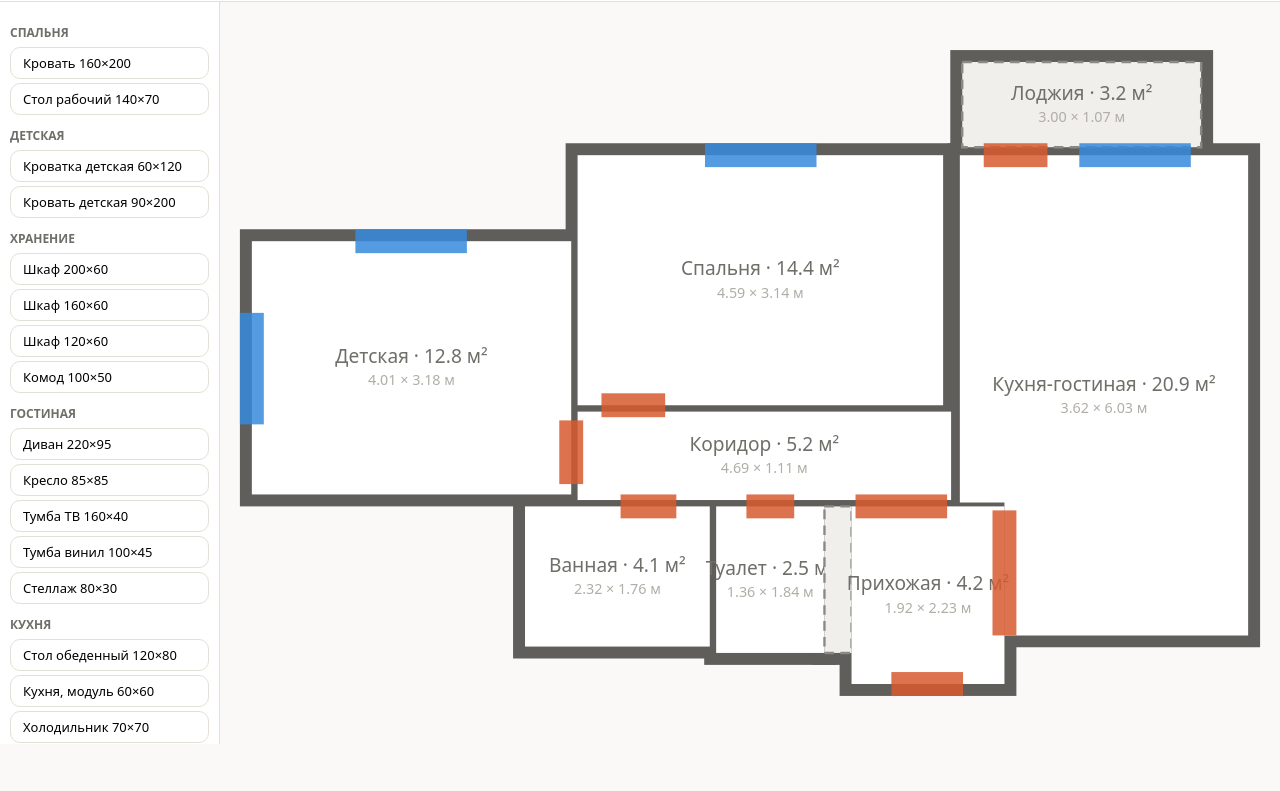
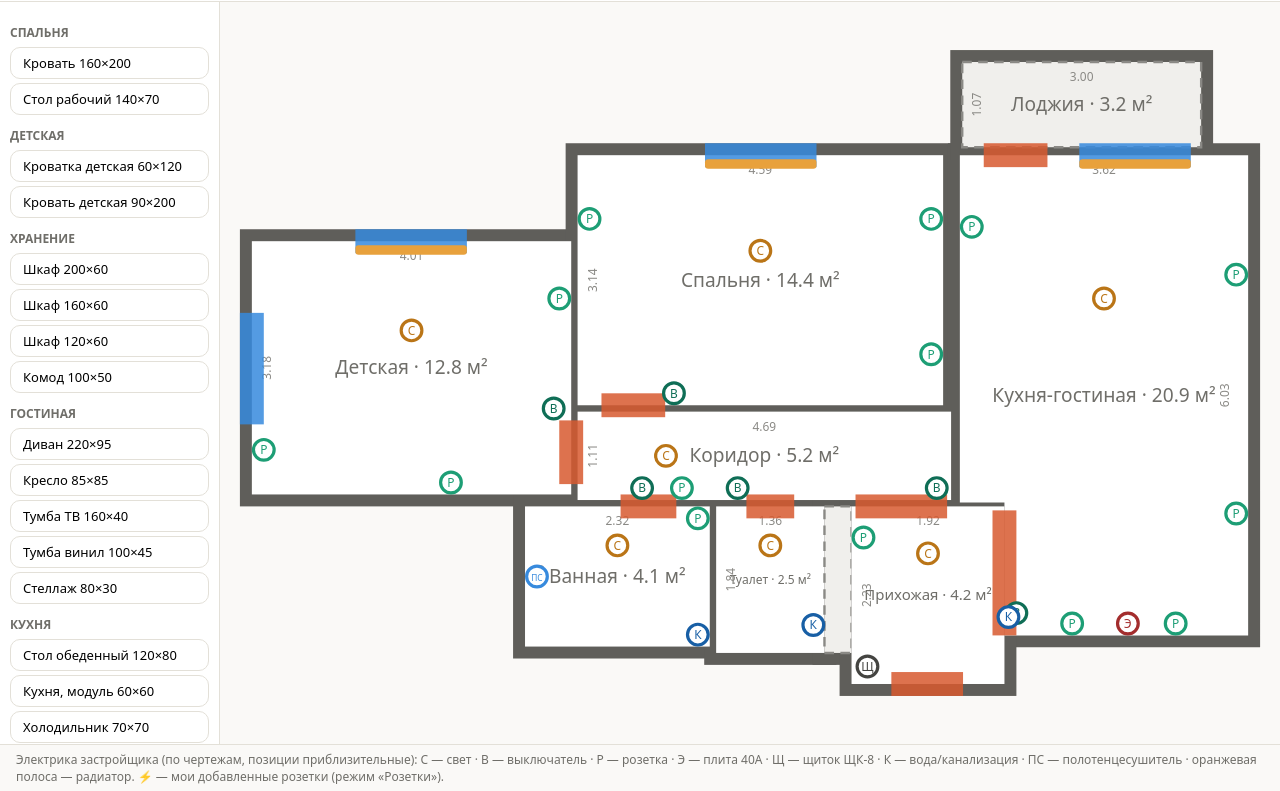
Before and after one commit to sankaaa62/DesignProject, a website with bundled scripts: page planner.html in a window 1280 px wide. Shown: the part 51-842 px from the top of the page. Before the commit the page ends 800 px from the top, so only its background shows below. Built offline with nearby package versions, Linux system fonts and the light colour scheme.

Commit message:
Размеры вдоль стен, слой электрики и коммуникаций по чертежам, легенда

```diff
--- a/data/apartment.json
+++ b/data/apartment.json
@@ -2,7 +2,7 @@
   "meta": {
     "units": "mm",
     "source": "План из выписки ЕГРН + выписка из техплана (кв. 104)",
-    "note": "Габариты помещений по размерам на плане. Кухня Г-образная: юго-западный угол (560×1670) занят прихожей, граница — открытый проём (пунктир 1,67 на плане). Толщины стен и позиции дверей/окон приблизительные — уточнить обмерами."
+    "note": "Габариты помещений по размерам на плане. Кухня Г-образная: юго-западный угол (560×1670) занят прихожей, граница — открытый проём (пунктир 1,67 на плане). Толщины стен, позиции дверей/окон и точки электрики/коммуникаций приблизительные (по чертежам застройщика) — уточнить обмерами."
   },
   "rooms": [
     { "id": "detskaya",   "name": "Детская",        "area": 12.8, "x": 0,    "y": 1080,  "w": 4010, "h": 3180 },
@@ -31,5 +31,48 @@
     { "room": "detskaya", "side": "top",  "offset": 1300, "width": 1400 },
     { "room": "spalnya",  "side": "top",  "offset": 1600, "width": 1400 },
     { "room": "kuhnya",   "side": "top",  "offset": 1500, "width": 1400 }
+  ],
+  "fixtures": [
+    { "type": "radiator", "x": 1300,  "y": 1130, "w": 1400, "h": 120 },
+    { "type": "radiator", "x": 5690,  "y": 50,   "w": 1400, "h": 120 },
+    { "type": "radiator", "x": 10390, "y": 50,   "w": 1400, "h": 120 },
+
+    { "type": "light", "x": 2005,  "y": 2200 },
+    { "type": "light", "x": 6385,  "y": 1200 },
+    { "type": "light", "x": 10700, "y": 1800 },
+    { "type": "light", "x": 5200,  "y": 3775 },
+    { "type": "light", "x": 4590,  "y": 4900 },
+    { "type": "light", "x": 6510,  "y": 4900 },
+    { "type": "light", "x": 8490,  "y": 5000 },
+
+    { "type": "switch", "x": 3790, "y": 3180 },
+    { "type": "switch", "x": 5300, "y": 2990 },
+    { "type": "switch", "x": 9600, "y": 5750 },
+    { "type": "switch", "x": 4900, "y": 4180 },
+    { "type": "switch", "x": 6100, "y": 4180 },
+    { "type": "switch", "x": 8600, "y": 4180 },
+
+    { "type": "socket", "x": 150,   "y": 3700 },
+    { "type": "socket", "x": 2500,  "y": 4110 },
+    { "type": "socket", "x": 3860,  "y": 1800 },
+    { "type": "socket", "x": 4240,  "y": 800 },
+    { "type": "socket", "x": 8530,  "y": 800 },
+    { "type": "socket", "x": 8530,  "y": 2500 },
+    { "type": "socket", "x": 9040,  "y": 900 },
+    { "type": "socket", "x": 10300, "y": 5880 },
+    { "type": "socket", "x": 11600, "y": 5880 },
+    { "type": "socket", "x": 12360, "y": 4500 },
+    { "type": "socket", "x": 12360, "y": 1500 },
+    { "type": "socket", "x": 5600,  "y": 4560 },
+    { "type": "socket", "x": 5400,  "y": 4180 },
+    { "type": "socket", "x": 7680,  "y": 4800 },
+
+    { "type": "power", "x": 11000, "y": 5880 },
+    { "type": "panel", "x": 7730,  "y": 6420 },
+
+    { "type": "water", "x": 9500, "y": 5800 },
+    { "type": "water", "x": 5600, "y": 6020 },
+    { "type": "water", "x": 7050, "y": 5900 },
+    { "type": "towel", "x": 3580, "y": 5290 }
   ]
 }
--- a/js/planner.js
+++ b/js/planner.js
@@ -58,8 +58,40 @@ function el(name, attrs = {}, parent) {
 function render() {
   svg.innerHTML = '';
   renderRooms();
+  renderFixtures();
   renderFurniture();
   renderOutlets();
+}
+
+const FIXTURE_STYLE = {
+  light:  { color: '#ba7517', label: 'С' },
+  switch: { color: '#0f6e56', label: 'В' },
+  socket: { color: '#1d9e75', label: 'Р' },
+  power:  { color: '#a32d2d', label: 'Э' },
+  panel:  { color: '#444441', label: 'Щ' },
+  water:  { color: '#185fa5', label: 'К' },
+  towel:  { color: '#378add', label: 'ПС' }
+};
+
+function renderFixtures() {
+  const g = el('g', { id: 'g-fixtures' }, svg);
+  const box = document.getElementById('layer-fixtures');
+  if (box && !box.checked) return;
+  for (const f of apartment.fixtures ?? []) {
+    if (f.type === 'radiator') {
+      el('rect', { x: f.x, y: f.y, width: f.w, height: f.h,
+        fill: '#e8a13c', rx: 40 }, g);
+      continue;
+    }
+    const s = FIXTURE_STYLE[f.type];
+    if (!s) continue;
+    el('circle', { cx: f.x, cy: f.y, r: 130, fill: '#ffffff',
+      stroke: s.color, 'stroke-width': 40 }, g);
+    const t = el('text', { x: f.x, y: f.y + 55, 'text-anchor': 'middle',
+      'font-size': f.type === 'towel' ? 105 : 150, fill: s.color,
+      'pointer-events': 'none' }, g);
+    t.textContent = s.label;
+  }
 }
 
 const WALL = 150;
@@ -89,13 +121,20 @@ function renderRooms() {
       el('rect', { x: r.x, y: r.y, width: r.w, height: r.h, ...style }, g);
     }
     if (r.w < 1000) continue;
-    const label = el('text', { x: r.x + r.w / 2, y: r.y + r.h / 2 - 60,
-      'text-anchor': 'middle', 'font-size': 240, fill: '#6f6e69' }, g);
-    label.textContent = `${r.name} · ${r.area} м²`;
+    const name = `${r.name} · ${r.area} м²`;
+    const nameFs = Math.max(120, Math.min(240, r.w / (name.length * 0.6)));
+    const label = el('text', { x: r.x + r.w / 2, y: r.y + r.h / 2 + nameFs / 3,
+      'text-anchor': 'middle', 'font-size': nameFs, fill: '#6f6e69' }, g);
+    label.textContent = name;
     if (showDims) {
-      const dims = el('text', { x: r.x + r.w / 2, y: r.y + r.h / 2 + 220,
-        'text-anchor': 'middle', 'font-size': 180, fill: '#b0aea6' }, g);
-      dims.textContent = `${(r.w / 1000).toFixed(2)} × ${(r.h / 1000).toFixed(2)} м`;
+      const fs = 150;
+      const wTxt = el('text', { x: r.x + r.w / 2, y: r.y + fs + 90,
+        'text-anchor': 'middle', 'font-size': fs, fill: '#8a8985' }, g);
+      wTxt.textContent = (r.w / 1000).toFixed(2);
+      const hx = r.points ? r.x + r.w - fs - 90 : r.x + fs + 90;
+      const hTxt = el('text', { 'text-anchor': 'middle', 'font-size': fs, fill: '#8a8985',
+        transform: `translate(${hx}, ${r.y + r.h / 2}) rotate(-90)` }, g);
+      hTxt.textContent = (r.h / 1000).toFixed(2);
     }
   }
   for (const d of apartment.doors ?? []) renderOpening(d, '#d85a30', g);
@@ -264,6 +303,7 @@ document.getElementById('zoom-in').addEventListener('click', () => zoom(0.8));
 document.getElementById('zoom-out').addEventListener('click', () => zoom(1.25));
 document.getElementById('zoom-fit').addEventListener('click', fitView);
 document.getElementById('layer-dims').addEventListener('change', render);
+document.getElementById('layer-fixtures').addEventListener('change', render);
 
 document.addEventListener('keydown', evt => {
   if (evt.target.tagName === 'INPUT') return;
--- a/planner.html
+++ b/planner.html
@@ -14,6 +14,7 @@
       <button id="mode-furniture" class="active">Мебель</button>
       <button id="mode-outlets">Розетки</button>
       <label><input type="checkbox" id="layer-dims" checked> Размеры</label>
+      <label><input type="checkbox" id="layer-fixtures" checked> Электрика</label>
       <button id="zoom-in">+</button>
       <button id="zoom-out">−</button>
       <button id="zoom-fit">⤢</button>
@@ -27,6 +28,11 @@
     <aside id="palette"></aside>
     <svg id="plan" xmlns="http://www.w3.org/2000/svg"></svg>
   </main>
+  <footer style="padding: 6px 16px; font-size: 12px; color: var(--muted); border-top: 1px solid var(--border);">
+    Электрика застройщика (по чертежам, позиции приблизительные): С — свет · В — выключатель · Р — розетка ·
+    Э — плита 40А · Щ — щиток ЩК-8 · К — вода/канализация · ПС — полотенцесушитель · оранжевая полоса — радиатор.
+    ⚡ — мои добавленные розетки (режим «Розетки»).
+  </footer>
   <script type="module" src="js/planner.js"></script>
 </body>
 </html>
```
